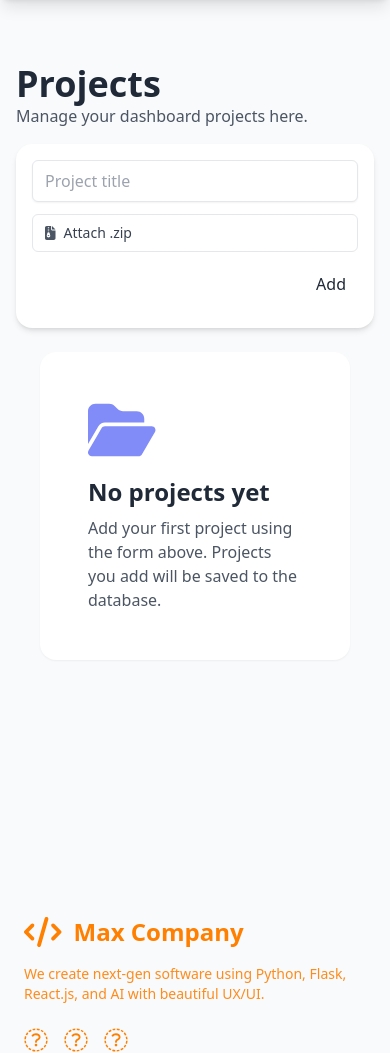
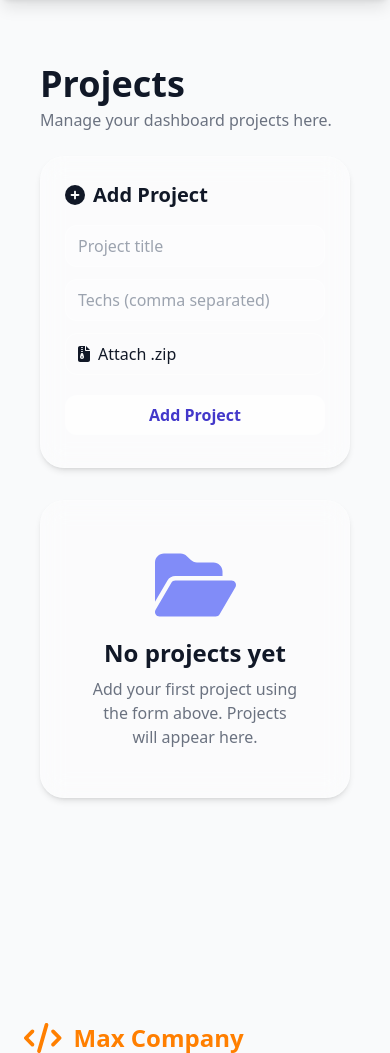
Before and after one commit to amiryousef87/first-project-from-max, a Flask app: page /dashboard/projects in a window 390 px wide; the page is wider, and only the part inside the window is pictured. Shown: the part 72-1125 px from the top of that part. Run offline with Flask 3, Linux system fonts and the light colour scheme; a user stored in the database is signed in; data that the repository does not hold is empty; some libraries are stand-ins or nearby versions.

Commit message:
کامیت

```diff
--- a/app.py
+++ b/app.py
@@ -128,98 +128,7 @@
 
 @app.route("/projects")
 def projects():
-    projects_list = [
-        {
-            "title": "Flask Login Form",
-            "desc": "A simple and secure login and registration system built using Python Flask with SQLite for data storage.",
-            "tech": "Python, Flask, SQLite, html",
-        },
-        {
-            "title": "Reservation System",
-            "desc": "Online booking platform with appointment management for clients and admins.",
-            "tech": "PHP, HTML, TailwindCSS",
-        },
-        {
-            "title": "TeamVerse",
-            "desc": " A collaborative gaming platform connecting players and teams for tournaments and group challenges.",
-            "tech": "PHP, TailwindCSS",
-        },
-        {
-            "title": "E-Commerce Platform",
-            "desc": "Custom online store with full payment integration.",
-            "tech": "Python, Flask, React.js, TailwindCSS",
-        },
-        {
-            "title": "AI-Powered Dashboard",
-            "desc": "Business analytics dashboard with real-time insights.",
-            "tech": "Python, Flask, React.js, Chart.js",
-        },
-        {
-            "title": "Portfolio Website",
-            "desc": "Elegant personal site for professionals.",
-            "tech": "Python, Flask, TailwindCSS",
-        },
-        {
-            "title": "Inventory Management System",
-            "desc": "Full-stack solution for tracking products and orders.",
-            "tech": "Python, Flask, React.js, PostgreSQL",
-        },
-        {
-            "title": "Social Media Platform",
-            "desc": "Scalable web app for sharing content and connecting users.",
-            "tech": "Python, Flask, React.js, Socket.IO",
-        },
-        {
-            "title": "Task Automation App",
-            "desc": "Automates repetitive business tasks for efficiency.",
-            "tech": "Python, Flask, Celery, Redis",
-        },
-        {
-            "title": "Company CRM System",
-            "desc": "Customer relationship management for enterprise clients.",
-            "tech": "Python, Flask, React.js, SQLAlchemy",
-        },
-        {
-            "title": "Blog & CMS Platform",
-            "desc": "Dynamic content management system for blogs and articles.",
-            "tech": "Python, Flask, React.js, TailwindCSS",
-        },
-        {
-            "title": "Event Booking Platform",
-            "desc": "Complete system for booking events and ticket management.",
-            "tech": "Python, Flask, React.js, Stripe API",
-        },
-        {
-            "title": "Online Learning Platform",
-            "desc": "E-learning solution with courses, quizzes, and certificates.",
-            "tech": "Python, Flask, React.js, PostgreSQL",
-        },
-        {
-            "title": "Project Management Tool",
-            "desc": "Organize teams, tasks, and timelines efficiently.",
-            "tech": "Python, Flask, React.js, TailwindCSS",
-        },
-        {
-            "title": "IoT Device Dashboard",
-            "desc": "Monitor and manage IoT devices remotely.",
-            "tech": "Python, Flask, React.js, MQTT",
-        },
-        {
-            "title": "Real Estate Listing Platform",
-            "desc": "Property management and listing platform for agents.",
-            "tech": "Python, Flask, React.js, PostgreSQL",
-        },
-        {
-            "title": "Healthcare Management System",
-            "desc": "Manage patients, appointments, and medical records.",
-            "tech": "Python, Flask, React.js, SQLAlchemy",
-        },
-        {
-            "title": "FinTech Payment App",
-            "desc": "Secure financial transactions and account management.",
-            "tech": "Python, Flask, React.js, Stripe API",
-        },
-    ]
+
     return render_template("projects.html", projects=projects_list)
 
 
--- a/templates/projects_dashboard.html
+++ b/templates/projects_dashboard.html
@@ -1,96 +1,154 @@
 {% extends "base.html" %} {% block content %}
 
-<!-- Hero Section + Add Project Form -->
-<section class="mb-8">
-  <div class="flex flex-col md:flex-row md:items-center md:justify-between gap-4 mb-6">
+<section class="mb-12">
+  <div class="max-w-7xl mx-auto px-6">
+    <!-- Header -->
+    <div
+      class="flex flex-col md:flex-row md:items-center md:justify-between gap-6 mb-8"
+    >
       <div>
-      <h1 class="text-4xl font-extrabold">Projects</h1>
-      <p class="text-gray-600">Manage your dashboard projects here.</p>
+        <h1 class="text-4xl font-extrabold text-gray-900">Projects</h1>
+        <p class="text-gray-500 mt-1">Manage your dashboard projects here.</p>
       </div>
 
-    <div class="add-card bg-white rounded-2xl p-4 shadow-md w-full md:w-auto">
-      <form method="post" action="{{ url_for('add_project') }}" class="flex flex-col md:flex-row md:items-center gap-3 items-stretch" enctype="multipart/form-data">
-        <input name="title" required placeholder="Project title" class="form-control px-3 py-2 rounded-md border border-gray-200 shadow-sm flex-1" />
-        <input name="tech" placeholder="Techs (comma separated)" class="form-control px-3 py-2 rounded-md border border-gray-200 shadow-sm hidden md:inline-block md:w-48" />
-        <label class="file-pill flex items-center gap-2 px-3 py-2 rounded-md border border-gray-200 text-sm cursor-pointer">
-          <i class="fas fa-file-archive text-gray-600"></i>
-          <span class="file-label text-gray-700">Attach .zip</span>
-          <input id="project_file_input" type="file" name="project_file" accept=".zip" class="hidden" />
+      <!-- Add Project Card iOS Style -->
+      <div
+        class="bg-white/30 backdrop-blur-md rounded-3xl p-6 shadow-md w-full md:w-96 border border-white/20"
+      >
+        <h2
+          class="text-xl font-semibold mb-4 flex items-center gap-2 text-gray-900"
+        >
+          <i class="fas fa-plus-circle"></i> Add Project
+        </h2>
+        <form
+          method="post"
+          action="{{ url_for('add_project') }}"
+          class="flex flex-col gap-3"
+          enctype="multipart/form-data"
+        >
+          <input
+            name="title"
+            required
+            placeholder="Project title"
+            class="px-3 py-2 rounded-xl border border-white/40 bg-white/20 placeholder-gray-400 text-gray-900 focus:outline-none focus:ring-1 focus:ring-indigo-300"
+          />
+          <input
+            name="tech"
+            placeholder="Techs (comma separated)"
+            class="px-3 py-2 rounded-xl border border-white/40 bg-white/20 placeholder-gray-400 text-gray-900 focus:outline-none focus:ring-1 focus:ring-indigo-300"
+          />
+
+          <label
+            class="file-pill flex items-center gap-2 px-3 py-2 rounded-xl border border-white/40 text-gray-900 cursor-pointer hover:bg-white/20 transition"
+          >
+            <i class="fas fa-file-archive"></i>
+            <span class="file-label">Attach .zip</span>
+            <input
+              id="project_file_input"
+              type="file"
+              name="project_file"
+              accept=".zip"
+              class="hidden"
+            />
           </label>
-        <button class="btn btn-primary px-3 py-2 rounded-md ml-auto md:ml-0" type="submit">Add</button>
+
+          <button
+            class="bg-white/50 text-indigo-700 font-semibold px-4 py-2 rounded-xl hover:bg-white/70 transition mt-2 backdrop-blur-sm"
+          >
+            Add Project
+          </button>
         </form>
-      <div id="selectedFile" class="mt-2 text-sm text-gray-500"></div>
+        <div id="selectedFile" class="mt-2 text-sm text-gray-600"></div>
       </div>
     </div>
 
-  <!-- Projects Grid -->
-  <section class="max-w-7xl mx-auto px-6 mb-20">
-    <div id="projectsGrid" class="grid grid-cols-1 md:grid-cols-2 lg:grid-cols-3 gap-10">
+    <!-- Projects Grid iOS Style -->
+    <div
+      id="projectsGrid"
+      class="grid grid-cols-1 md:grid-cols-2 lg:grid-cols-3 gap-6"
+    >
       {% if projects|length == 0 %}
-        <div class="col-span-full empty-state bg-white rounded-2xl p-12 shadow-sm">
-          <i class="fas fa-folder-open text-6xl text-indigo-400 mb-4"></i>
-          <h3 class="text-2xl font-semibold">No projects yet</h3>
-          <p class="mt-2 text-gray-600">Add your first project using the form above. Projects you add will be saved to the database.</p>
+      <div
+        class="col-span-full text-center bg-white/30 backdrop-blur-md rounded-3xl p-12 shadow-md border border-white/20"
+      >
+        <i class="fas fa-folder-open text-7xl text-indigo-400 mb-4"></i>
+        <h3 class="text-2xl font-semibold text-gray-900">No projects yet</h3>
+        <p class="mt-2 text-gray-500">
+          Add your first project using the form above. Projects will appear
+          here.
+        </p>
       </div>
-      {% else %}
-      {% for p in projects %}
-      <div class="project-card" role="article" aria-label="Project {{ p.title }}">
-        <div class="flex items-start justify-between">
-          <div>
-            <div class="flex items-center gap-3 mb-3">
-              <div class="w-10 h-10 rounded-lg bg-gradient-to-br from-indigo-500 to-purple-500 flex items-center justify-center text-white shadow-sm">
+      {% else %} {% for p in projects %}
+      <div
+        class="project-card bg-white/20 backdrop-blur-md rounded-3xl p-6 shadow-md border border-white/20 transform transition hover:scale-105"
+      >
+        <div class="flex items-start gap-4 mb-4">
+          <div
+            class="w-12 h-12 rounded-xl bg-indigo-200/60 flex items-center justify-center text-indigo-700 text-lg shadow-sm"
+          >
             <i class="fas fa-folder-open"></i>
           </div>
-              <h3 class="card-title">{{ p.title }}</h3>
-            </div>
-            <p class="text-gray-600 mb-4">{{ p.desc }}</p>
+          <div>
+            <h3 class="text-lg font-semibold text-gray-900">{{ p.title }}</h3>
+            <p class="text-gray-500 mt-1">{{ p.desc }}</p>
           </div>
         </div>
 
-        <div class="mt-4 flex items-center justify-between">
-          <div class="meta">
-            {% if p.tech %}
-              {% for tech in p.tech.split(',') %}
-              <span class="tech-pill">{{ tech.strip() }}</span>
-              {% endfor %}
-            {% endif %}
+        <div class="flex flex-wrap items-center justify-between mt-4 gap-2">
+          <div class="flex flex-wrap gap-2">
+            {% if p.tech %} {% for tech in p.tech.split(',') %}
+            <span
+              class="bg-indigo-100/30 text-indigo-700 px-2 py-1 rounded-full text-xs shadow-sm"
+              >{{ tech.strip() }}</span
+            >
+            {% endfor %} {% endif %}
           </div>
-
-          <div class="actions">
+          <div class="flex gap-2">
             {% if p.project_file %}
-              <a href="{{ url_for('static', filename='uploads/projects/' ~ p.project_file) }}" class="text-sm px-3 py-1 rounded-full border border-gray-200 bg-white hover:bg-gray-50 shadow-sm" download>
-                <i class="fas fa-download mr-2 text-gray-600"></i>Download
+            <a
+              href="{{ url_for('static', filename='uploads/projects/' ~ p.project_file) }}"
+              class="text-sm px-3 py-1 rounded-full border border-white/30 bg-white/30 text-indigo-700 hover:bg-white/50 shadow-sm flex items-center gap-1"
+              download
+            >
+              <i class="fas fa-download"></i> Download
             </a>
             {% endif %}
-            <form method="post" action="{{ url_for('delete_project', project_id=p.id) }}" onsubmit="return confirm('Delete this project?');">
-              <button class="delete-btn" type="submit">Delete</button>
+            <form
+              method="post"
+              action="{{ url_for('delete_project', project_id=p.id) }}"
+              onsubmit="return confirm('Delete this project?');"
+            >
+              <button
+                class="text-sm px-3 py-1 rounded-full border border-red-200 bg-red-50 text-red-600 hover:bg-red-100"
+                type="submit"
+              >
+                Delete
+              </button>
             </form>
           </div>
         </div>
       </div>
-  {% endfor %}
-  {% endif %}
+      {% endfor %} {% endif %}
     </div>
-  </section>
+  </div>
 </section>
 
 {% endblock %}
 
 <script>
-  // show selected filename for project upload
-  (function(){
-    const input = document.getElementById('project_file_input');
-    const label = document.querySelector('.file-label');
-    const selected = document.getElementById('selectedFile');
-    if(!input) return;
-    input.addEventListener('change', function(e){
+  (function () {
+    const input = document.getElementById("project_file_input");
+    const label = document.querySelector(".file-label");
+    const selected = document.getElementById("selectedFile");
+    if (!input) return;
+    input.addEventListener("change", function () {
       const f = input.files && input.files[0];
-      if(f){
+      if (f) {
         label.textContent = f.name;
         selected.textContent = `Selected: ${f.name}`;
       } else {
-        label.textContent = 'Attach .zip';
-        selected.textContent = '';
+        label.textContent = "Attach .zip";
+        selected.textContent = "";
       }
     });
   })();
```
Also changed, not shown: templates/macros.html (added, +15 -0 lines), 1 other file. Lines whose indentation alone changed are shown as unchanged.
